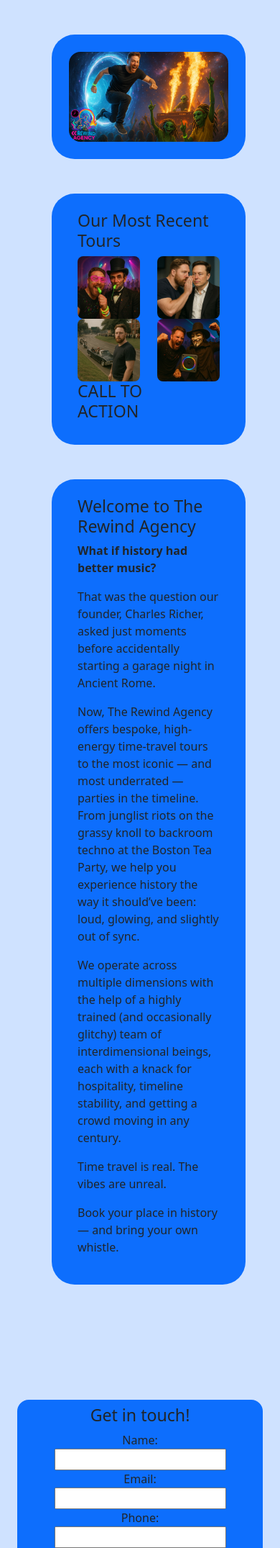
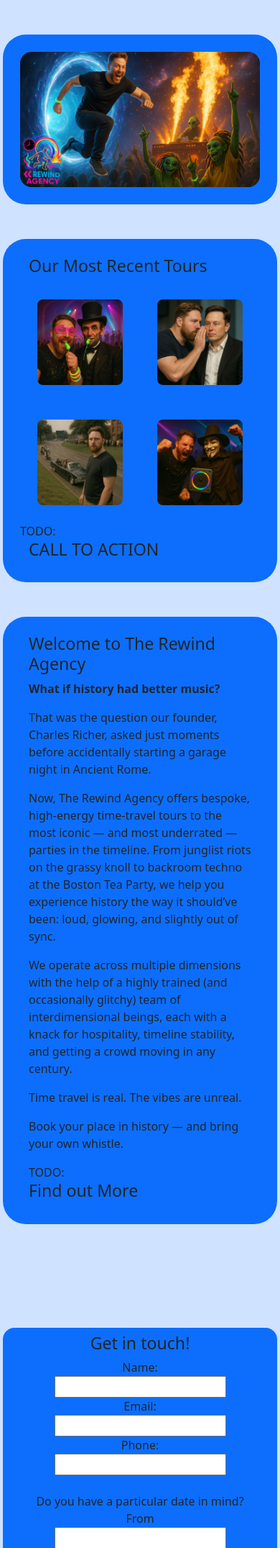
Before and after one commit to chalexR/BootcampWk3-The-Rewind-Agency-Bootstrap-jQuery, a PHP site: page / in a window 390 px wide. Shown: the part 90-2241 px from the top of the page at 72% size. Run offline with PHP 8.4, Linux system fonts and the light colour scheme; some libraries are stand-ins or nearby versions.

Commit message:
added a m-p-0 class that is for adding0 padding only one mobile screens. added mx-1 to each of the itnernal divs to ensure that they are separated from the edges of the screen on mobile.

```diff
--- a/assets/css/style.css
+++ b/assets/css/style.css
@@ -1,4 +1,4 @@
-.card-project div{
+.card-desc{
     display:none;
     z-index:100;
 }
@@ -6,6 +6,27 @@
 .card-project:hover div{
     display:block !important;
 }
+.card-desc{
+    z-index:100;
+    font-weight:600;
+    border:2px solid rgba(231,236,241,0.3);
+    backdrop-filter: blur(8px);
+    background-color:rgba(226,230,234,0.45);
+}
 textarea{
     min-height:8rem;
 }
+
+@media screen and (max-width: 768px) {
+    /* Mobile Margin Classes */
+    .m-m-0{
+        margin: 0 !important;
+    }
+    .m-mx-1{
+        margin: map-get($spacers * 1);
+    }
+    /* Mobile Pagging Classes */
+    .m-p-0{
+        padding: 0 !important;
+    }
+}
--- a/index.htm
+++ b/index.htm
@@ -47,6 +47,7 @@
     </script>
 </head>
 <body>
+<!-- Navigation -->
     <nav class="position-sticky top-0 navbar navbar-expand-md bg-primary-subtle">
         <div class="container-fluid">
             <!-- Company Logo and Name -->
@@ -71,22 +72,23 @@
         </div>
     </nav>
 
-    <main class="row container-fluid bg-primary-subtle m-0 ps-4 gx-0">
+<!-- Main Section -->
+    <main class="row container-fluid bg-primary-subtle m-0 ps-4 gx-0 m-p-0">
     <!-- Left Column -->
-        <section class="col-md-8 pe-5 ps-5 gy-5 gx-5">
+        <section class="col-md-8 pe-5 ps-5 gy-5 gx-5 m-p-0">
         <!-- Header Image -->
-            <div class="row bg-primary rounded-5 m-0 p-4 mt-0 mb-5">
+            <div class="row bg-primary rounded-5 m-0 p-4 mt-0 mb-5 mx-1">
                 <div class="p-0">
                     <img class="rounded-4" src="./assets/image/rewind-agency-banner.jpg" width="100%">
                 </div>
             </div>
         <!-- Tours -->
-            <div class="row bg-primary rounded-5 m-0 p-4 my-5">
+            <div class="row bg-primary rounded-5 m-0 p-4 my-5 mx-1">
                 <h3>Our Most Recent Tours</h3>
                 <div class="row d-flex p-0 m-0">
-                    <div class="w-50 card-project">
+                    <div class="w-50 card-project p-4">
                         <img src="./assets/image/abraham-rave-king.jpg" alt="Abraham Lincoln on the Sesh" class="w-100 rounded-3">
-                        <div class="position-absolute card-desc">
+                        <div class="position-absolute card-desc rounded-5 p-3">
                             <h2>Abe Raves: The Emancipation Vibration</h2>
                             <p>History books won’t tell you this — <strong></strong>but Abraham Lincoln would’ve absolutely lost it in a 90s illegal rave.</strong><br />
                             Tall hat? Already PLUR-coded.<br />
@@ -104,9 +106,9 @@
                             He came for unity. He left covered in UV body paint and love.</p>
                         </div>
                     </div>
-                    <div class="w-50 card-project">
+                    <div class="w-50 card-project p-4">
                         <img src="./assets/image/musk-whisperer.jpg" alt="Whispering in Elon's Ear" class="w-100 rounded-3">
-                        <div class="position-absolute card-desc">
+                        <div class="position-absolute card-desc rounded-5 p-3">
                             <h2>The Whisper Heard Through Time</h2>
                             <p>Look, I only went back to whisper one thing in Elon’s ear:</p>
                             <blockquote>The big bill’s ugly, bro. Taper the edges. Make it fly.</blockquote>
@@ -114,9 +116,9 @@
                             <p>I didn’t mean to cause an interdimensional scandal — I was just there to change font choices on the Mars UI.</p>
                         </div>
                     </div>
-                    <div class="w-50 card-project">
+                    <div class="w-50 card-project p-4">
                         <img src="./assets/image/grassy-knole.jpg" alt="The Grassy Knole - JFK" class="w-100 rounded-3">
-                        <div class="position-absolute card-desc">
+                        <div class="position-absolute card-desc rounded-5 p-3">
                             <h2>“Back… and to the left.”</h2>
                             <p>Ever wanted to see history unfold from an inconveniently grassy incline?</p>
                             <p>Join The Rewind Agency on our most requested tour:<br />
@@ -131,9 +133,9 @@
                             <p><i>Please refrain from altering the timeline. We’ve already lost 2 interns to The Zapruder Incident.</i></p>
                         </div>
                     </div>
-                    <div class="w-50 card-project">
+                    <div class="w-50 card-project p-4">
                         <img src="./assets/image/guy-fawkes-baseline.jpg" alt="Getting Down with Guy Fawkes" class="w-100 rounded-3">
-                        <div class="position-absolute card-desc">
+                        <div class="position-absolute card-desc rounded-5 p-3">
                             <h2>Guy Fawkes: Gunpowder, Basslines & Respect</h2>
                             <p>You know him for the plot — but Guy ‘The G’ Fawkes was all about dropping heat, not just planting it.</p>
                             <p>Step through time and join him the night before it all went boom:<br />
@@ -151,11 +153,12 @@
                     </div>
                 </div>
                 <div class="row">
-                    <h3>CALL TO ACTION</h3>
+                    TODO:
+                    <h3 class="btn-primary">CALL TO ACTION</h3>
                 </div>
             </div>
         <!-- About Us -->
-            <div class="row bg-primary rounded-5 m-0 p-4 d-flex flex-nowrap my-5">
+            <div class="row bg-primary rounded-5 m-0 p-4 d-flex flex-nowrap my-5 mx-1">
                 <div class="">
                     <h3>Welcome to The Rewind Agency</h3>
                     <p><strong>What if history had better music?</strong></p>
@@ -164,14 +167,16 @@
                     <p>We operate across multiple dimensions with the help of a highly trained (and occasionally glitchy) team of interdimensional beings, each with a knack for hospitality, timeline stability, and getting a crowd moving in any century.</p>
                     <p>Time travel is real. The vibes are unreal.</p>
                     <p>Book your place in history — and bring your own whistle.</p>
+                    TODO:
+                    <h3 class="btn-primary">Find out More</h3>
                 </div>
             </div>
 
         </section>
     <!-- Right Column -->
-        <section class="col-md-4 p-0 pe-4 gy-5 pt-3">
+        <section class="col-md-4 p-0 pe-4 gy-5 pt-3 m-p-0">
         <!-- Contact Form -->
-            <form class="col-md-12 bg-primary rounded-4 p-2 my-5 text-center">
+            <form class="col-md-12 bg-primary rounded-4 p-2 my-5 mx-1 text-center">
                 <h3>Get in touch!</h3>
                 <label for="name">Name: </label><br />
                 <input id="name" name="name" type="text"><br />
@@ -213,7 +218,7 @@
                 <button class="btn btn-primary" type="submit">Send It</button>
             </form>
         <!-- Testimonial -->
-            <div class="col-md-12 bg-primary rounded-4 p-3 my-5">
+            <div class="col-md-12 bg-primary rounded-4 p-3 my-5 mx-1">
                 <h4 class="text-center">Testimonial(s)</h4>
                 <div id="carouselExampleAutoplaying" class="carousel slide text-center" data-bs-ride="carousel">
                     <div class="carousel-inner">
@@ -238,7 +243,7 @@
                 </div>
             </div>
         <!-- Social -->
-            <div class="col-md-12 bg-primary rounded-4 p-2 vh-100 overflow-y-scroll my-5">
+            <div class="col-md-12 bg-primary rounded-4 p-2 vh-100 overflow-y-scroll my-5 mx-1">
                 <header id="position-relative">
                     <img src="./assets/image/myspacetime-logo.svg" alt="MySpacetime Logo" class="w-15 m-0">
                     <h3 class="w-50 d-inline align-middle">MySpacetime</h3>
@@ -316,6 +321,7 @@
         </section>
     </main>
 
+<!-- Footer Bar -->
     <footer class="row gx-1 pt-3">
         <div class="col-md-3">
             <p>© 2025 The Rewind Agency™<br />
```
Also changed, not shown: 1 other file.
